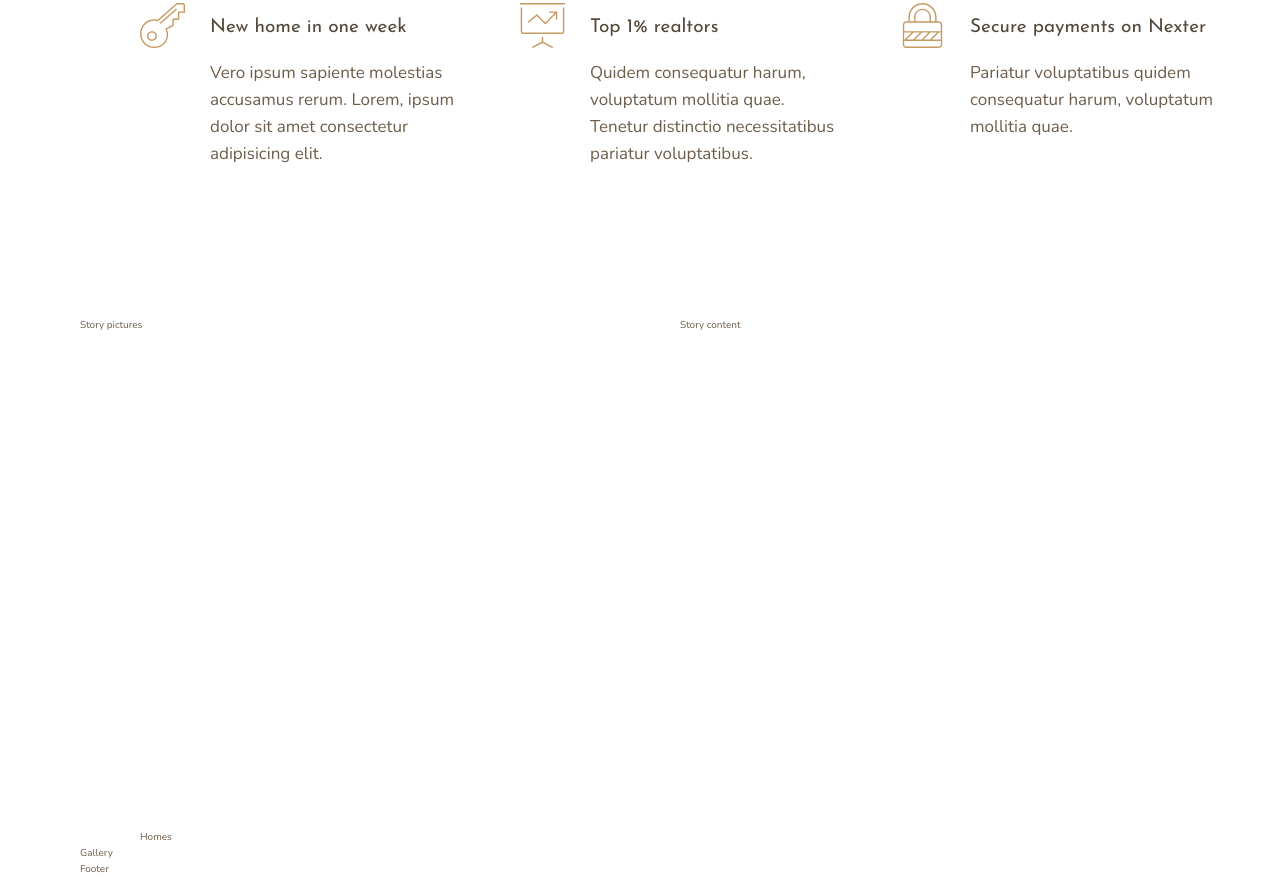
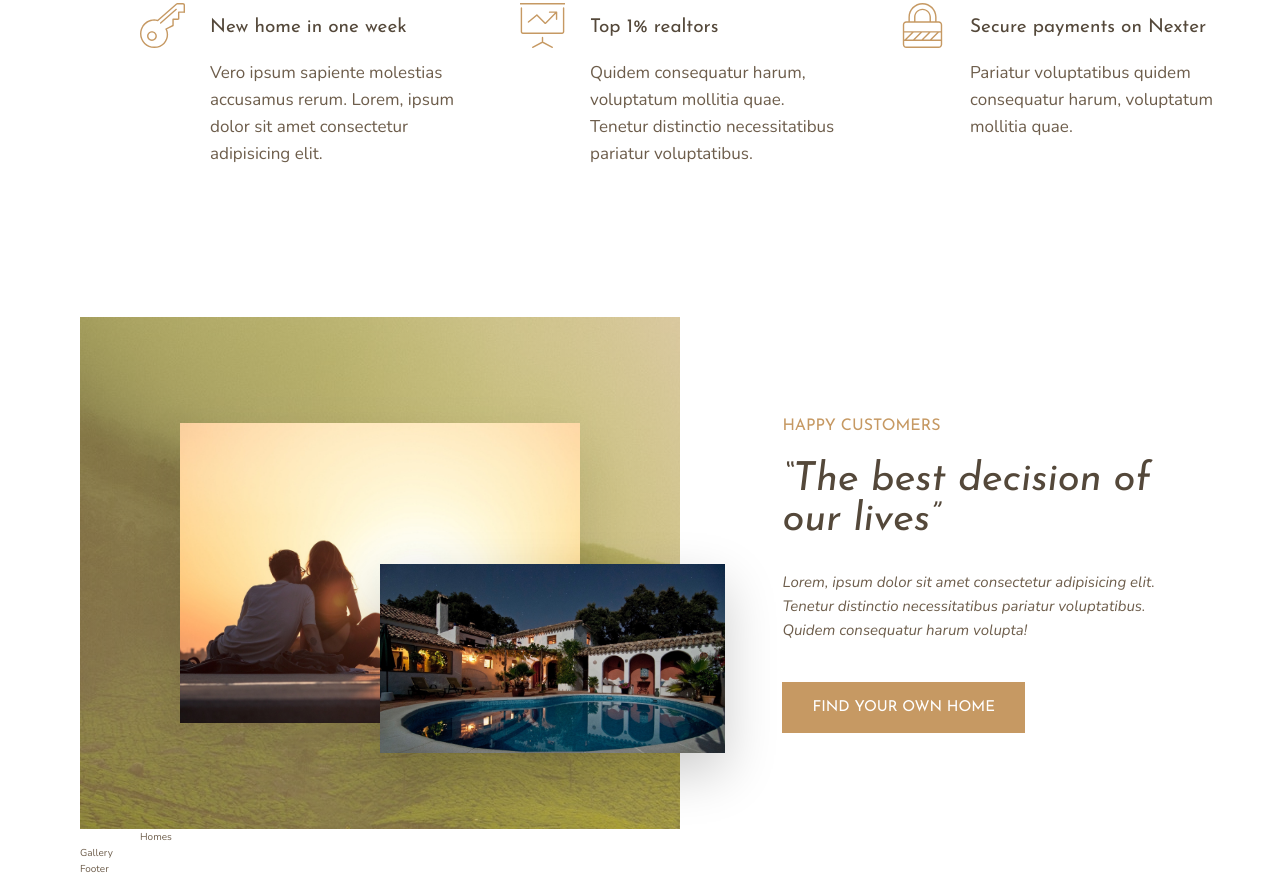
Before and after one commit to jakubpejcha/nexter, a website: page index.html in a window 1280 px wide. Shown: the part 991-1868 px from the top of the page. Drawn offline with nearby package versions, Linux system fonts and the light colour scheme.

Commit message:
Story section.

```diff
--- a/index.html
+++ b/index.html
@@ -75,11 +75,15 @@
         </section>
 
         <div class="story__pictures">
-            Story pictures
+            <img src="img/story-1.jpeg" alt="Couple with new house" class="story__img--1">
+            <img src="img/story-2.jpeg" alt="New house" class="story__img--2">
         </div>
 
         <div class="story__content">
-            Story content
+            <h3 class="heading-3 mb-sm">Happy customers</h3>
+            <h2 class="heading-2 heading-2--dark mb-md">&ldquo;The best decision of our lives&rdquo;</h2>
+            <p class="story__text">Lorem, ipsum dolor sit amet consectetur adipisicing elit. Tenetur distinctio necessitatibus pariatur voluptatibus. Quidem consequatur harum volupta!</p>
+            <button class="btn">Find your own home</button>
         </div>
 
         <section class="homes">
--- a/sass/_story.scss
+++ b/sass/_story.scss
@@ -1,9 +1,40 @@
 .story {
     &__pictures {
         grid-column: full-start / col-end 4;
+        display: grid;
+        grid-template-rows: repeat(6, 1fr);
+        grid-template-columns: repeat(6, 1fr);
+        align-items: center;
+        background-image: linear-gradient(rgba($color-primary, .5), rgba($color-primary, .5)), url(../img/back.jpg);
+    }
+
+    &__img--1 {
+        width: 100%;
+        grid-row: 2 / 6;
+        grid-column: 2 / 6;
+        box-shadow: 0 2rem 5rem rgba(#000, .1);
+    }
+
+    &__img--2 {
+        width: 115%;//chci trochu preteceni
+        grid-row: 4 / 6;
+        grid-column: 4 / 7;
+        z-index: 20;
+        box-shadow: 0 2rem 5rem rgba(#000, .2);
     }
 
     &__content {
         grid-column: col-start 5 / full-end;
+        padding: 6rem 8vw;//vice responsivni
+        display: flex;
+        flex-direction: column;
+        justify-content: center;
+        align-items: start;
+    }
+
+    &__text {
+        font-size: 1.5rem;
+        font-style: italic;
+        margin-bottom: 4rem;
     }
 }
--- a/sass/_typography.scss
+++ b/sass/_typography.scss
@@ -10,10 +10,24 @@
 
 .heading-2 {
     @extend %heading;
+    font-size: 4rem;
+    font-style: italic;
+    line-height: 1;
+
+    &--light {
+        color: $color-grey-light-1;
+    }
+
+    &--dark {
+        color: $color-grey-dark-1;
+    }
 }
 
 .heading-3 {
     @extend %heading;
+    font-size: 1.6rem;
+    color: $color-primary;
+    text-transform: uppercase;
 }
 
 .heading-4 {
@@ -28,3 +42,25 @@
         color: $color-grey-dark-1;
     }
 }
+
+.btn {
+    background-color: $color-primary;
+    color: #fff;
+    border: none;
+    border-radius: none;
+    font-family: $font-display;
+    font-size: 1.5rem;
+    text-transform: uppercase;
+    padding: 1.8rem 3rem;
+    cursor: pointer;
+    transition: all .2s;
+
+    &:hover {
+        background-color: $color-primary-dark;
+    }
+}
+
+.mb-sm { margin-bottom: 2rem; }//smalkl
+.mb-md { margin-bottom: 3rem; }//medium
+.mb-lg { margin-bottom: 4rem; }//large
+.mb-hg { margin-bottom: 8rem; }//huge
```
Also changed, not shown: css/style.css.
